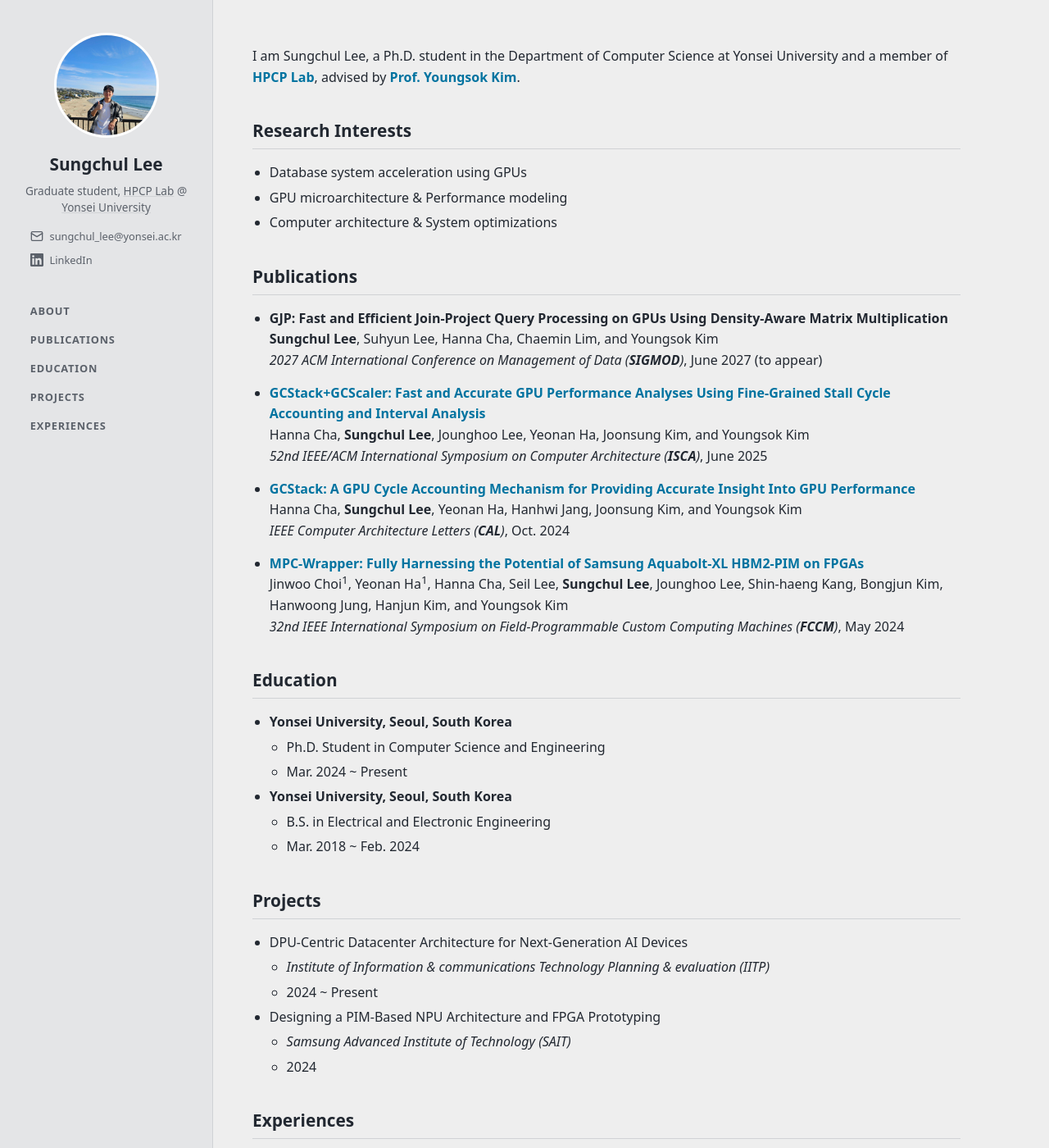
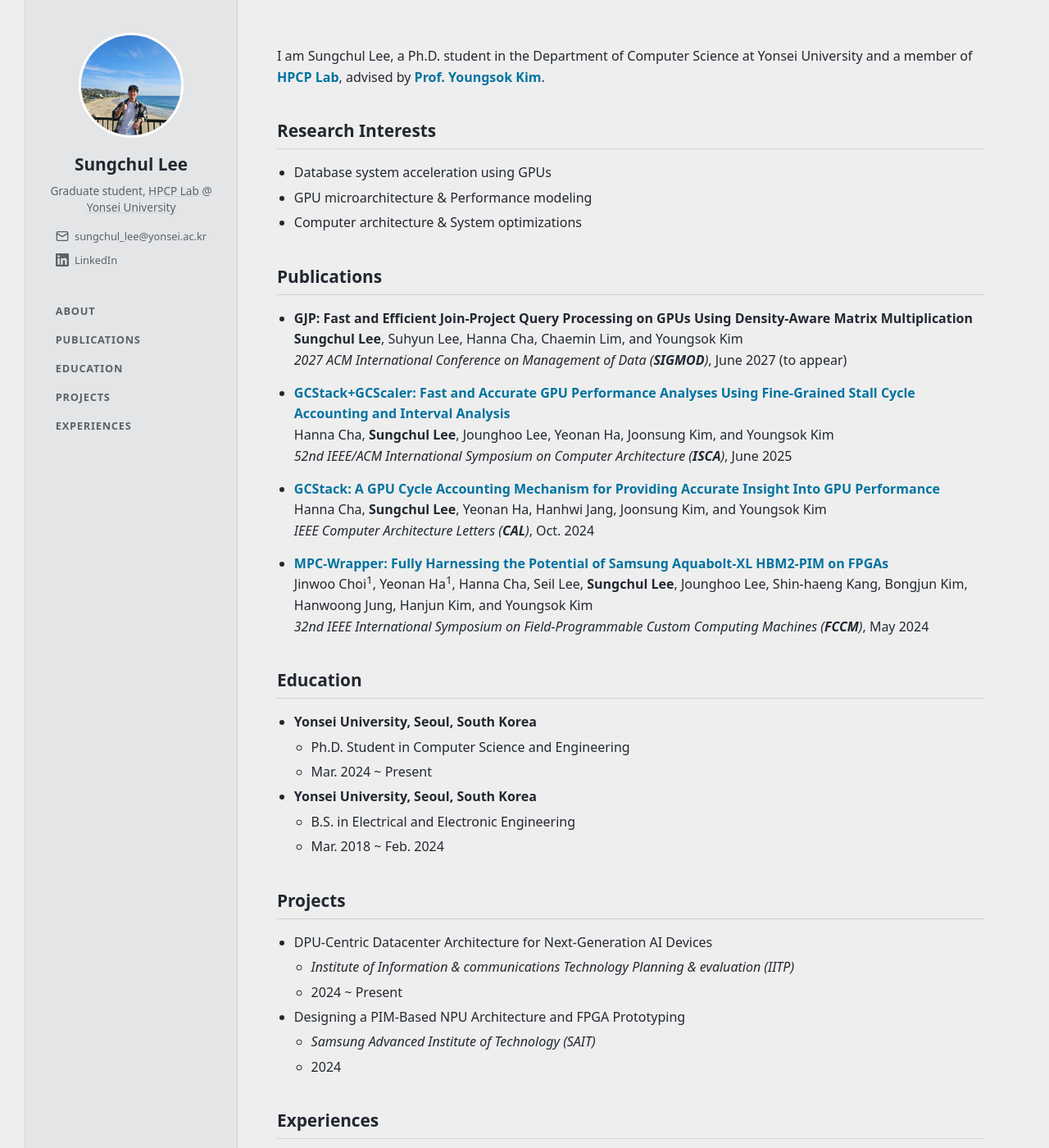
Before and after one commit to Sungchul99/Sungchul99.github.io, a Jekyll site: the page built from index.md, in a window 1280 px wide and 1400 px high. Shown: the whole window at 82% size. Built offline with Jekyll 4.4.1, drawn with Linux system fonts in a browser that asks for light colours.

Commit message:
Center sidebar and content on wide screens
Co-Authored-By: Claude Opus 5.5 <noreply@anthropic.com>

```diff
--- a/_layouts/default.html
+++ b/_layouts/default.html
@@ -10,6 +10,7 @@
   <link rel="stylesheet" href="{{ '/assets/style.css' | relative_url }}?v={{ site.time | date: '%s' }}">
 </head>
 <body>
+  <div class="page">
   {% assign cv_pdf = site.static_files | where: "path", "/files/cv.pdf" | first %}
   <!-- Mobile menu toggle (CSS only): the label in the sidebar checks this box. -->
   <input type="checkbox" id="nav-toggle" class="nav-toggle" aria-label="Toggle menu">
@@ -61,5 +62,6 @@
     </article>
     <footer>&copy; {{ site.time | date: '%Y' }} {{ site.author.name }}</footer>
   </main>
+  </div>
 </body>
 </html>
--- a/assets/style.css
+++ b/assets/style.css
@@ -31,17 +31,26 @@ a:hover { text-decoration: underline; }
 
 /* ---------- Sidebar ---------- */
 
+/* Sidebar + content form one block, centered on wide screens. */
+.page {
+  display: flex;
+  align-items: flex-start;
+  max-width: calc(var(--sidebar-width) + 960px);
+  margin: 0 auto;
+}
+
 .sidebar {
-  position: fixed;
+  position: sticky;
   top: 0;
-  bottom: 0;
-  left: 0;
+  flex: none;
   width: var(--sidebar-width);
+  height: 100vh;
   display: flex;
   flex-direction: column;
   padding: 2.5rem 1.5rem 1.5rem;
   background: var(--sidebar-bg);
   border-right: 1px solid var(--border);
+  border-left: 1px solid var(--border);
   overflow-y: auto;
 }
 
@@ -139,9 +148,9 @@ a:hover { text-decoration: underline; }
 .content {
   display: flex;
   flex-direction: column;
+  flex: 1;
+  min-width: 0;
   min-height: 100vh;
-  max-width: 960px;
-  margin-left: var(--sidebar-width);
   padding: 2.5rem 3rem 1.5rem;
 }
 .content article { flex: 1; }
@@ -202,11 +211,15 @@ footer {
 /* ---------- Mobile: sidebar becomes a collapsible top bar ---------- */
 
 @media (max-width: 768px) {
+  .page { display: block; }
+
   .sidebar {
     position: static;
     width: auto;
+    height: auto;
     padding: .9rem 1.1rem;
     border-right: 0;
+    border-left: 0;
     border-bottom: 1px solid var(--border);
     overflow: visible;
   }
@@ -253,7 +266,6 @@ footer {
 
   .content {
     min-height: 0;
-    margin-left: 0;
     padding: 1.5rem 1.1rem 1.25rem;
   }
 
```
